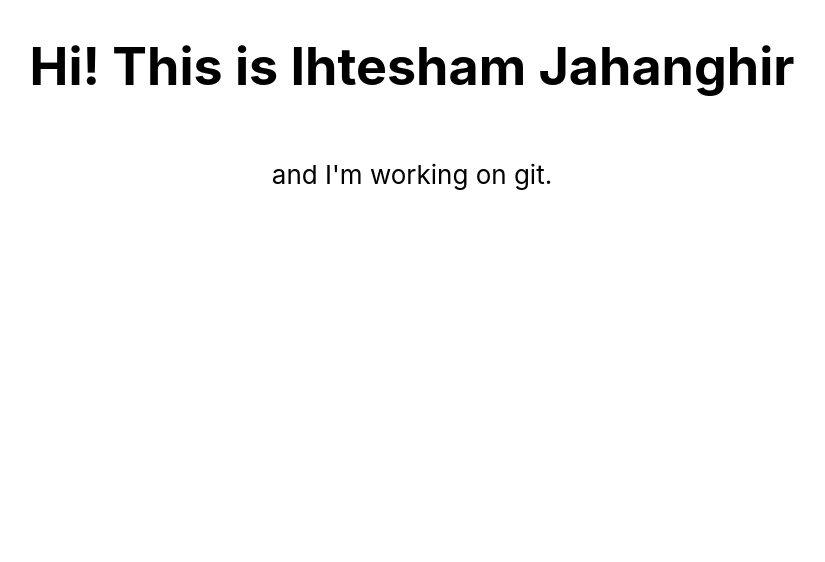
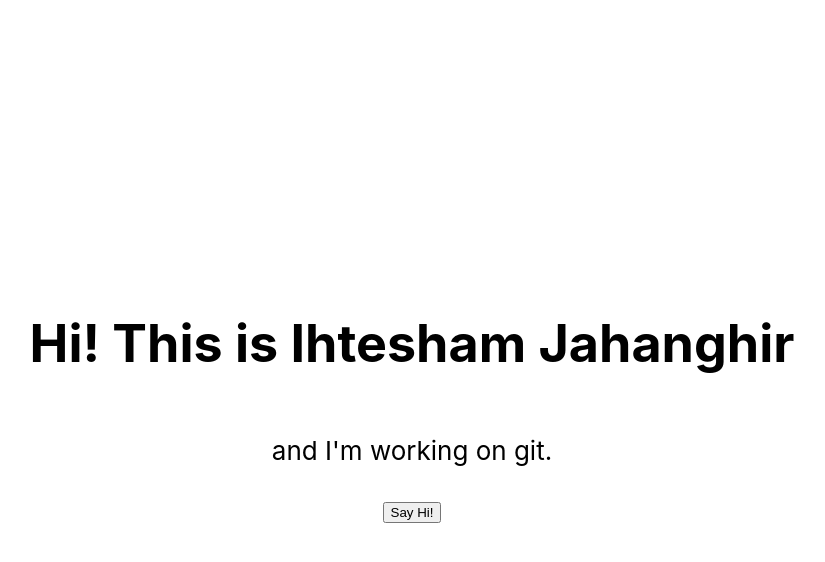
Before and after one commit to ihtesham-jahangir/repo, a React (Create React App) app: page / in a window 1280 px wide. Shown: the top 562 px of the page, without its empty margins (228-1053 px from the left). Built offline with nearby package versions, Linux system fonts and the light colour scheme.

Commit message:
added a button

```diff
--- a/src/App.css
+++ b/src/App.css
@@ -18,8 +18,8 @@
   min-height: 100vh;
   display: flex;
   flex-direction: column;
-  align-items: left;
-  justify-content: left;
+  align-items: center;
+  justify-content: center;
   font-size: calc(10px + 2vmin);
   color: black;
 }
--- a/src/App.js
+++ b/src/App.js
@@ -7,6 +7,9 @@ function App() {
       <header className='App-header'>
         <h1> Hi! This is Ihtesham Jahanghir </h1>
         <p> and I'm working on git. </p>
+        <div className="container">
+        <button type="button" className="btn btn-primary btn-lg" > Say Hi! </button>
+        </div>
       </header>
 
        </div>
```
